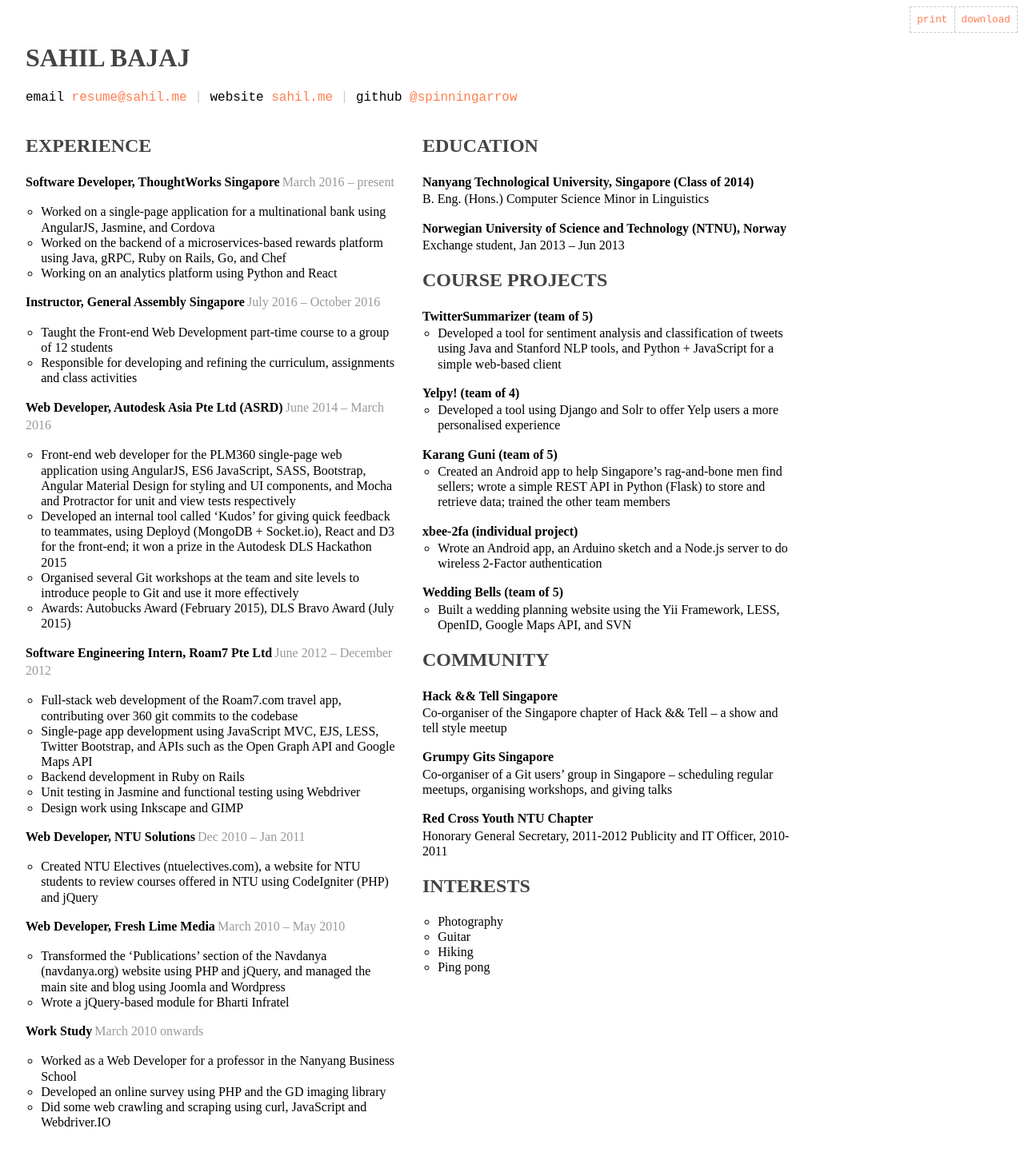
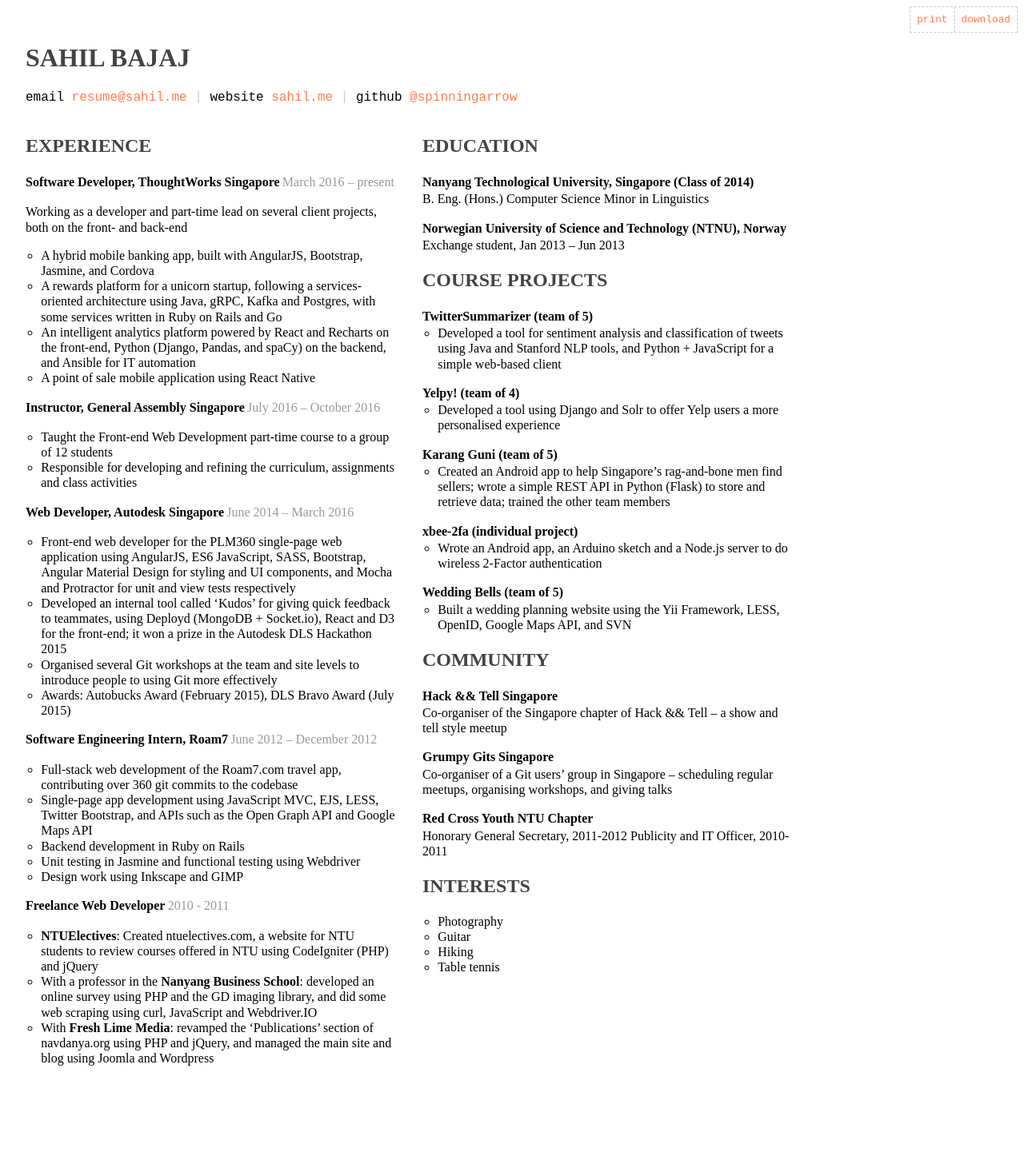
Before and after one commit to spinningarrow/resume, a Jekyll site: the page built from resume.md, in a window 1280 px wide. Shown: the whole page at 80% size. Built offline with Jekyll 4.4.1, drawn with Linux system fonts in a browser that asks for light colours; our own code applies the rules of GitHub Pages for plain Markdown files; after the commit the page ends 1381 px from its top, so only the background shows below that.

Commit message:
Update resume

```diff
--- a/resume.md
+++ b/resume.md
@@ -14,11 +14,18 @@
 ### Software Developer, ThoughtWorks Singapore
 #### March 2016 – present
 
-- Worked on a single-page application for a multinational bank using AngularJS,
-  Jasmine, and Cordova
-- Worked on the backend of a microservices-based rewards platform using Java,
-  gRPC, Ruby on Rails, Go, and Chef
-- Working on an analytics platform using Python and React
+Working as a developer and part-time lead on several client projects, both on
+the front- and back-end
+
+- A hybrid mobile banking app, built with AngularJS, Bootstrap, Jasmine,
+  and Cordova
+- A rewards platform for a unicorn startup, following a services-oriented
+  architecture using Java, gRPC, Kafka and Postgres, with some services
+  written in Ruby on Rails and Go
+- An intelligent analytics platform powered by React and Recharts on the
+  front-end, Python (Django, Pandas, and spaCy) on the backend, and Ansible
+  for IT automation
+- A point of sale mobile application using React Native
 
 ### Instructor, General Assembly Singapore
 #### July 2016 – October 2016
@@ -28,21 +35,21 @@
 - Responsible for developing and refining the curriculum, assignments and class
   activities
 
-### Web Developer, Autodesk Asia Pte Ltd (ASRD)
+### Web Developer, Autodesk Singapore
 #### June 2014 – March 2016
 
 - Front-end web developer for the PLM360 single-page web application using
   AngularJS, ES6 JavaScript, SASS, Bootstrap, Angular Material Design for
-styling and UI components, and Mocha and Protractor for unit and view tests
-respectively
+  styling and UI components, and Mocha and Protractor for unit and view tests
+  respectively
 - Developed an internal tool called ‘Kudos’ for giving quick feedback to
   teammates, using Deployd (MongoDB + Socket.io), React and D3 for the
 front-end;  it won a prize in the Autodesk DLS Hackathon 2015
 - Organised several Git workshops at the team and site levels  to introduce
-  people to Git and use it more effectively
+  people to using Git more effectively
 - Awards: Autobucks Award (February 2015), DLS Bravo Award (July 2015)
 
-### Software Engineering Intern, Roam7 Pte Ltd
+### Software Engineering Intern, Roam7
 #### June 2012 – December 2012
 
 - Full-stack web development of the Roam7.com travel app, contributing over 360
@@ -53,25 +60,17 @@
 - Unit testing in Jasmine and functional testing using Webdriver
 - Design work using Inkscape and GIMP
 
-### Web Developer, NTU Solutions
-#### Dec 2010 – Jan 2011
+### Freelance Web Developer
+#### 2010 - 2011
 
-- Created NTU Electives (ntuelectives.com), a website for NTU students to review courses offered in NTU using CodeIgniter (PHP) and jQuery
-
-### Web Developer, Fresh Lime Media
-#### March 2010 – May 2010
-
-- Transformed the 'Publications' section of the Navdanya (navdanya.org) website
+- **NTUElectives**: Created ntuelectives.com, a website for NTU students to
+  review courses offered in NTU using CodeIgniter (PHP) and jQuery
+- With a professor in the **Nanyang Business School**: developed an online survey
+  using PHP and the GD imaging library, and did some web scraping using curl,
+  JavaScript and Webdriver.IO
+- With **Fresh Lime Media**: revamped the 'Publications' section of navdanya.org
   using PHP and jQuery, and managed the main site and blog using Joomla and
-Wordpress
-- Wrote a jQuery-based module for Bharti Infratel
-
-### Work Study
-#### March 2010 onwards
-
-- Worked as a Web Developer for a professor in the Nanyang Business School
-- Developed an online survey using PHP and the GD imaging library
-- Did some web crawling and scraping using curl, JavaScript and Webdriver.IO
+  Wordpress
 
 Education
 ---------
@@ -137,7 +136,7 @@
 - Photography
 - Guitar
 - Hiking
-- Ping pong
+- Table tennis
 
 [sahil.me]: //sahil.me
 [github]: https://github.com/spinningarrow
```
